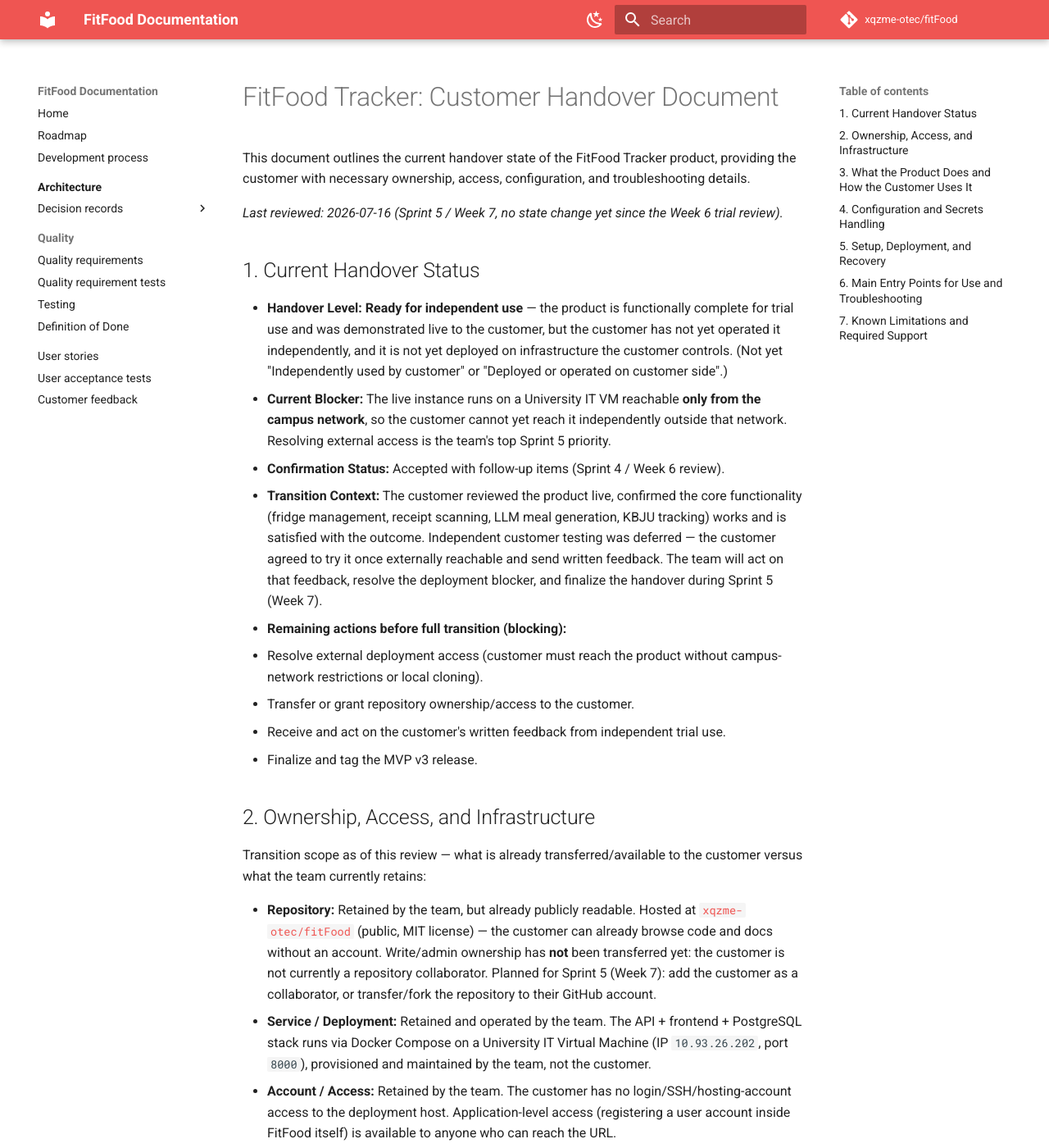
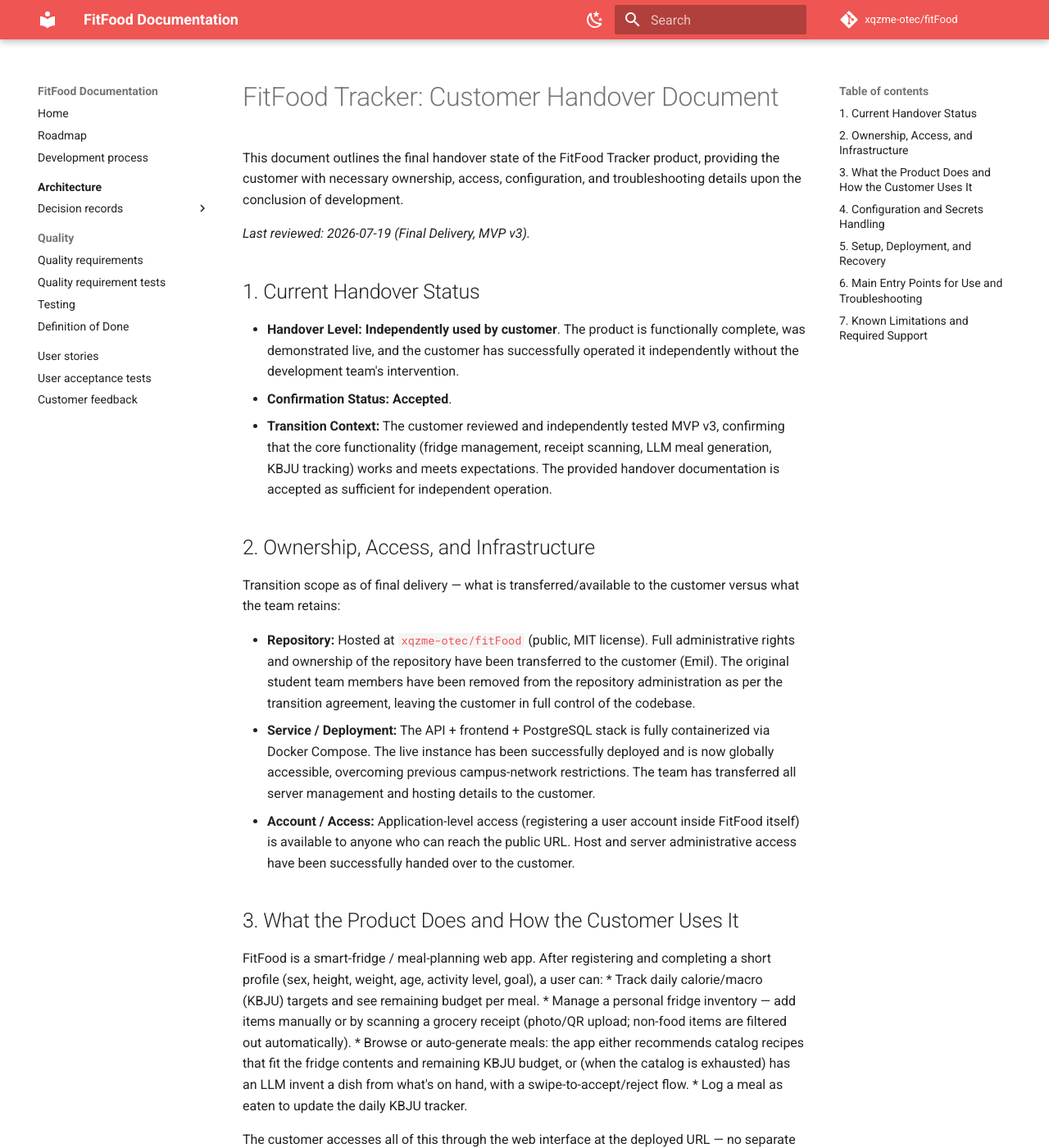
Before and after one commit to xqzme-otec/fitFood, an MkDocs documentation site: the page built from docs/customer-handover.md, in a window 1280 px wide and 1400 px high. Shown: the whole window at 82% size. Built offline with MkDocs 1.6.1 and Material for MkDocs 9.7.7, drawn with Linux system fonts in a browser that asks for light colours; comment, search, counter and statistics services are not loaded; some of the changed text lies outside the part shown.

Commit message:
Update customer-handover.md

```diff
--- a/docs/customer-handover.md
+++ b/docs/customer-handover.md
@@ -1,27 +1,20 @@
 # FitFood Tracker: Customer Handover Document
 
-This document outlines the current handover state of the FitFood Tracker product, providing the customer with necessary ownership, access, configuration, and troubleshooting details.
+This document outlines the final handover state of the FitFood Tracker product, providing the customer with necessary ownership, access, configuration, and troubleshooting details upon the conclusion of development.
 
-*Last reviewed: 2026-07-16 (Sprint 5 / Week 7, no state change yet since the Week 6 trial review).*
+*Last reviewed: 2026-07-19 (Final Delivery, MVP v3).*
 
 ## 1. Current Handover Status
-* **Handover Level:** **Ready for independent use** — the product is functionally complete for trial use and was demonstrated live to the customer, but the customer has not yet operated it independently, and it is not yet deployed on infrastructure the customer controls. (Not yet "Independently used by customer" or "Deployed or operated on customer side".)
-* **Current Blocker:** The live instance runs on a University IT VM reachable **only from the campus network**, so the customer cannot yet reach it independently outside that network. Resolving external access is the team's top Sprint 5 priority.
-* **Confirmation Status:** Accepted with follow-up items (Sprint 4 / Week 6 review).
-* **Transition Context:** The customer reviewed the product live, confirmed the core functionality (fridge management, receipt scanning, LLM meal generation, KBJU tracking) works and is satisfied with the outcome. Independent customer testing was deferred — the customer agreed to try it once externally reachable and send written feedback. The team will act on that feedback, resolve the deployment blocker, and finalize the handover during Sprint 5 (Week 7).
-* **Remaining actions before full transition (blocking):**
-  1. Resolve external deployment access (customer must reach the product without campus-network restrictions or local cloning).
-  2. Transfer or grant repository ownership/access to the customer.
-  3. Receive and act on the customer's written feedback from independent trial use.
-  4. Finalize and tag the MVP v3 release.
+* **Handover Level:** **Independently used by customer**. The product is functionally complete, was demonstrated live, and the customer has successfully operated it independently without the development team's intervention.
+* **Confirmation Status:** **Accepted**.
+* **Transition Context:** The customer reviewed and independently tested MVP v3, confirming that the core functionality (fridge management, receipt scanning, LLM meal generation, KBJU tracking) works and meets expectations. The provided handover documentation is accepted as sufficient for independent operation.
 
 ## 2. Ownership, Access, and Infrastructure
-Transition scope as of this review — what is already transferred/available to the customer versus what the team currently retains:
+Transition scope as of final delivery — what is transferred/available to the customer versus what the team retains:
 
-* **Repository:** Retained by the team, but already publicly readable. Hosted at [`xqzme-otec/fitFood`](https://github.com/xqzme-otec/fitFood) (public, MIT license) — the customer can already browse code and docs without an account. Write/admin ownership has **not** been transferred yet: the customer is not currently a repository collaborator. Planned for Sprint 5 (Week 7): add the customer as a collaborator, or transfer/fork the repository to their GitHub account.
-* **Service / Deployment:** Retained and operated by the team. The API + frontend + PostgreSQL stack runs via Docker Compose on a University IT Virtual Machine (IP `10.93.26.202`, port `8000`), provisioned and maintained by the team, not the customer.
-* **Account / Access:** Retained by the team. The customer has no login/SSH/hosting-account access to the deployment host. Application-level access (registering a user account inside FitFood itself) is available to anyone who can reach the URL.
-* **Important Access Note:** The live deployment is reachable **only from the university campus network**. For independent, globally-accessible use, the containers will need to move to a server the customer (or the team, on the customer's behalf) controls — this is the Sprint 5 top-priority action, not yet done.
+* **Repository:** Hosted at [`xqzme-otec/fitFood`](https://github.com/xqzme-otec/fitFood) (public, MIT license). Full administrative rights and ownership of the repository have been transferred to the customer (Emil). The original student team members have been removed from the repository administration as per the transition agreement, leaving the customer in full control of the codebase.
+* **Service / Deployment:** The API + frontend + PostgreSQL stack is fully containerized via Docker Compose. The live instance has been successfully deployed and is now globally accessible, overcoming previous campus-network restrictions. The team has transferred all server management and hosting details to the customer.
+* **Account / Access:** Application-level access (registering a user account inside FitFood itself) is available to anyone who can reach the public URL. Host and server administrative access have been successfully handed over to the customer.
 
 ## 3. What the Product Does and How the Customer Uses It
 FitFood is a smart-fridge / meal-planning web app. After registering and completing a short profile (sex, height, weight, age, activity level, goal), a user can:
@@ -30,7 +23,7 @@
 * Browse or auto-generate meals: the app either recommends catalog recipes that fit the fridge contents and remaining KBJU budget, or (when the catalog is exhausted) has an LLM invent a dish from what's on hand, with a swipe-to-accept/reject flow.
 * Log a meal as eaten to update the daily KBJU tracker.
 
-The customer accesses all of this through the web interface at the deployed URL (see §2) — no separate customer-side installation is required to use the app itself; installation instructions in §5 are for anyone who needs to run or redeploy the service.
+The customer accesses all of this through the web interface at the deployed URL — no separate customer-side installation is required to use the app itself; installation instructions in §5 are for anyone who needs to redeploy the service on their own infrastructure.
 
 ## 4. Configuration and Secrets Handling
 To run FitFood Tracker, the customer must configure specific environment variables. **Do not commit actual secret values to the repository.** A template is provided in `.env.example`.
@@ -69,15 +62,15 @@
 * **[Hosted Documentation](https://xqzme-otec.github.io/fitFood/):** Full technical and architectural reference.
 
 **Common Troubleshooting:**
-* *QR Camera scanner doesn't work:* Browsers require HTTPS for camera access. Until SSL/HTTPS is configured on a customer's domain, use the "upload QR file" option instead.
+* *QR Camera scanner doesn't work:* Browsers require HTTPS for camera access. Make sure the domain is accessed via HTTPS; otherwise use the "upload QR file" option.
 * *Receipt returns fake/demo data:* Check if `CHECK_TOKEN` is correctly set in `.env`.
 * *AI doesn't explain recipes:* Check if `LLM_PROVIDER=openrouter` and `OPENROUTER_API_KEY` are configured.
 
 ## 7. Known Limitations and Required Support
-The current documentation set is **sufficient for the currently reached handover level** ("Ready for independent use" / trial validation). It is **not yet sufficient** for a fully independent, customer-operated deployment — that needs the deployment/ownership blockers below resolved first. Known limitations:
-* **External deployment not resolved:** see §1/§2 — the only live instance is campus-network-only; there is no customer-reachable public URL yet.
-* **Fridge deduction is partial:** adding a dish straight to the diary from the recipe catalog (`AddFoodDialog`) deducts the used ingredients from the fridge. The auto-generated "swipe to accept a meal" flow (`/rations/next`, "I ate this") logs the meal to the daily KBJU tracker but does **not** yet deduct fridge quantities — this is an open gap, not a documentation error.
+The current documentation set is **sufficient for the currently reached handover level**. Because the course development phase has concluded, the product is delivered "as is" with the following known limitations:
+
+* **Fridge deduction is partial:** Adding a dish straight to the diary from the recipe catalog (`AddFoodDialog`) deducts the used ingredients from the fridge. The auto-generated "swipe to accept a meal" flow (`/rations/next`, "I ate this") logs the meal to the daily KBJU tracker but does **not** yet deduct fridge quantities.
 * **Web-based only:** There is no native mobile app; the UI is responsive for mobile browsers.
 * **No Push Notifications:** The system does not send active device alerts.
-* **Chestny Znak integration** (expiration dates by barcode) is not implemented; API access is still being investigated and may end up documented as a firm limitation rather than delivered.
-* **Remaining Team Support:** During Sprint 5 (Week 7) the team will resolve external deployment, transfer/grant repository access, act on the customer's written feedback, and finalize the MVP v3 release. Until then, the team remains responsible for hosting, maintenance, and bug fixes.
+* **Chestny Znak integration:** Expiration dates by barcode are not implemented.
+* **Team Support Conclusion:** The academic course has ended with the delivery of MVP v3. The development team will no longer provide active hosting, maintenance, or bug fixes. The customer has assumed full operational responsibility for the current deployment and future updates.
```
